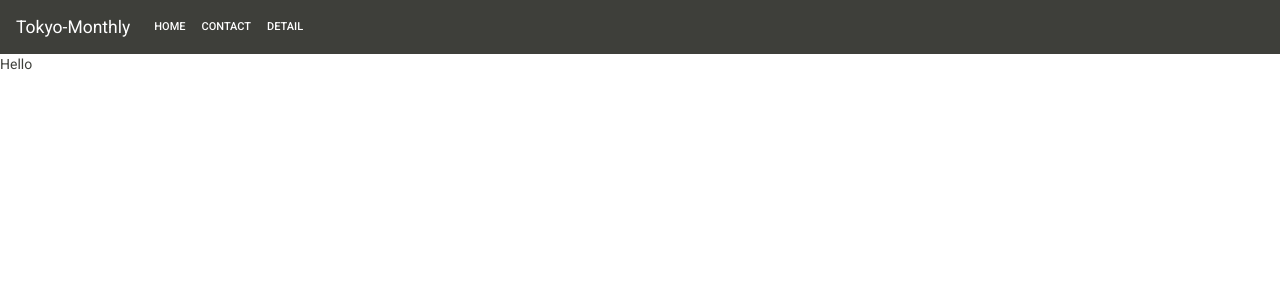
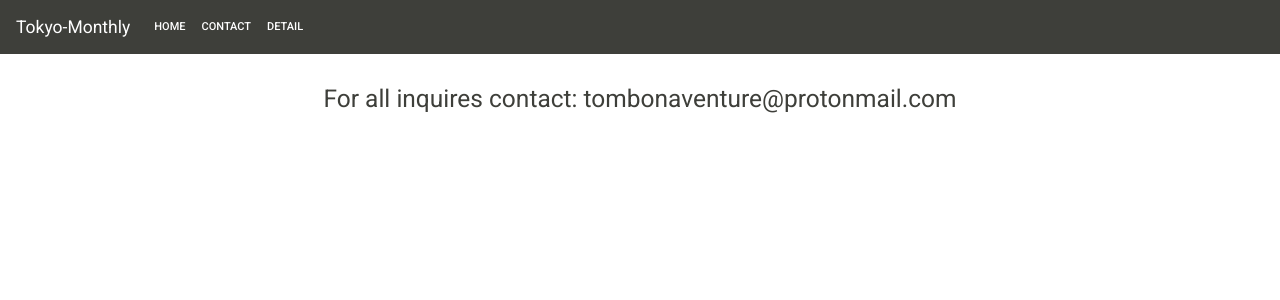
Before and after one commit to thenderson55/tokyo-monthly, a React (Create React App) app: page /contact in a window 1280 px wide. Shown: the top 300 px of the page. Built offline with nearby package versions, Linux system fonts and the light colour scheme.

Commit message:
email added

```diff
--- a/src/components/ApartmentDetail.js
+++ b/src/components/ApartmentDetail.js
@@ -1,4 +1,4 @@
-import React, { useEffect, useState } from 'react';
+import React from 'react';
 import { useStateValue } from "../context/store";
 import styled from 'styled-components'
 import AliceCarousel from 'react-alice-carousel'
--- a/src/components/Contact.js
+++ b/src/components/Contact.js
@@ -4,10 +4,15 @@ import styled from 'styled-components'
 
 function Contact() {
 
+  const ContactText = styled.h3`
+    text-align:center;
+    margin: 30px;
+  `;
+
   return (
-    <div>
-      Hello
-    </div>
+    <ContactText>
+      For all inquires contact: tombonaventure@protonmail.com
+    </ContactText>
   );
 }
 
```
